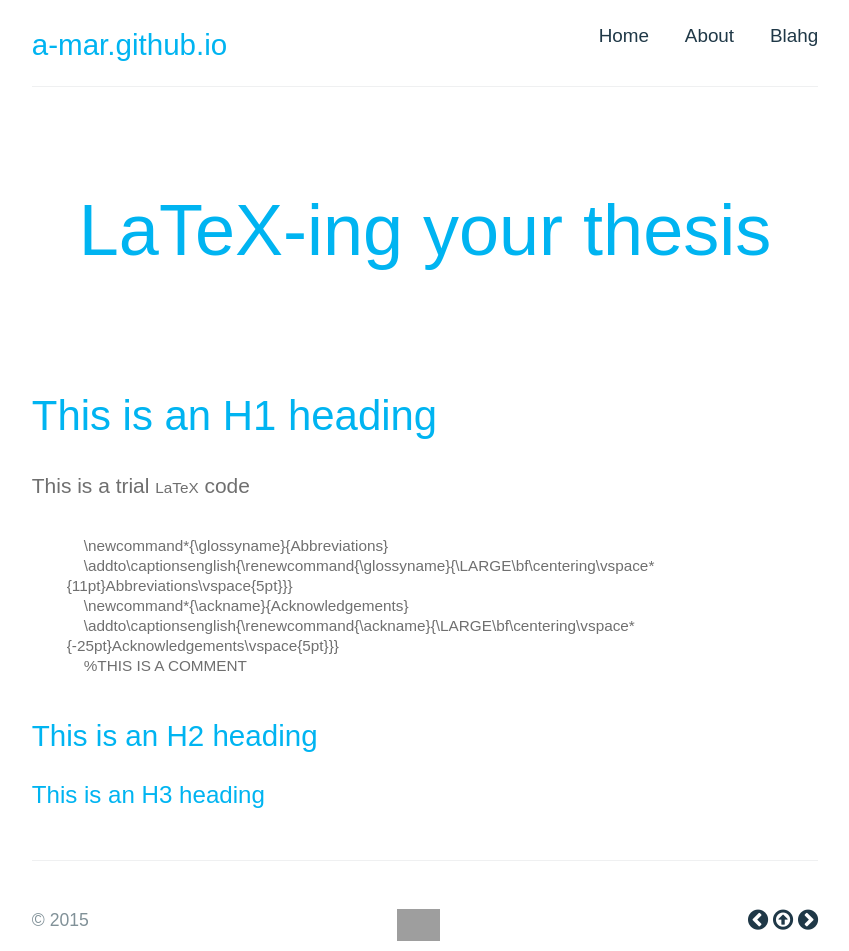
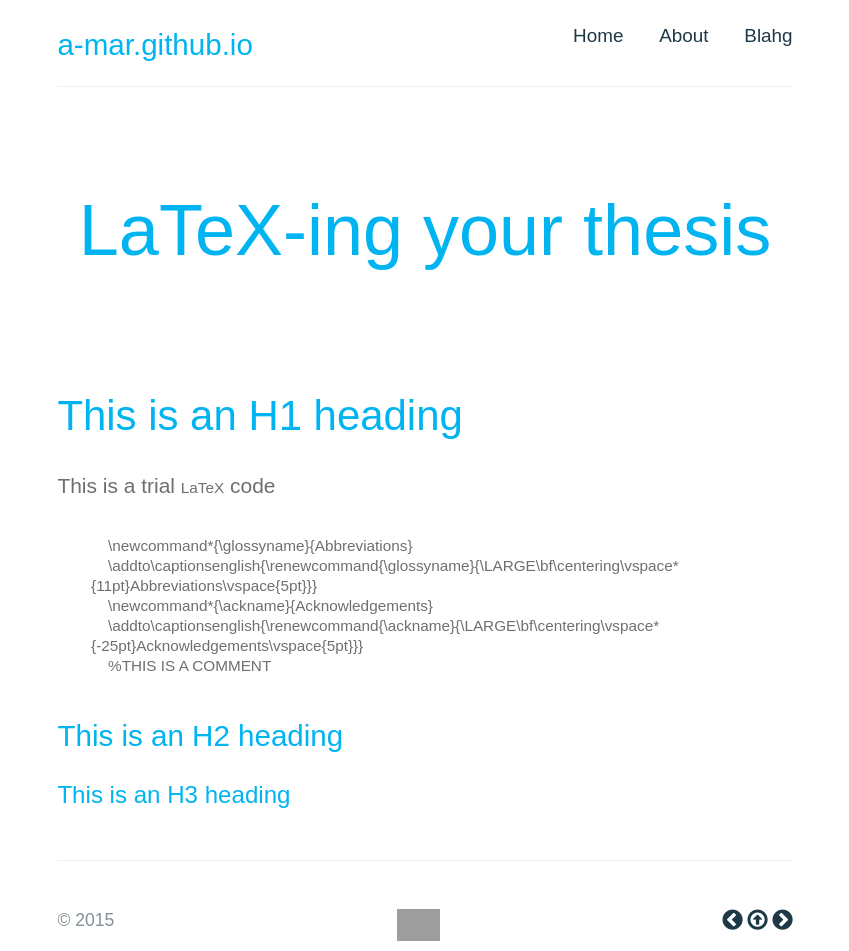
Before and after one commit to a-mar/blahg, a Jekyll site: the page built from index.html, in a window 1280 px wide. Shown: the whole page, without its empty margins (215-1064 px from the left). Built offline with Jekyll 4.4.1, drawn with Linux system fonts in a browser that asks for light colours; nearby versions of some CDN libraries; some web fonts are replaced; Markdown is read by kramdown in place of the engine named in the settings; grey boxes are pictures that could not be loaded.

Commit message:
Update main.css

```diff
--- a/stylesheets/main.css
+++ b/stylesheets/main.css
@@ -3,7 +3,7 @@
 }
 
 body {
-  width:63%;
+  width:59%;
   padding:0px 10px 10px;
   margin-left:auto;
   margin-right:auto;
```
